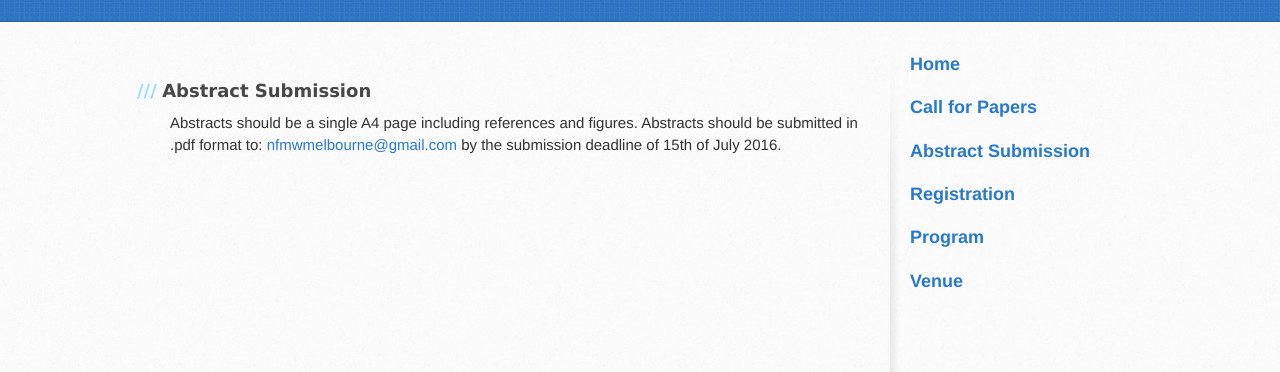
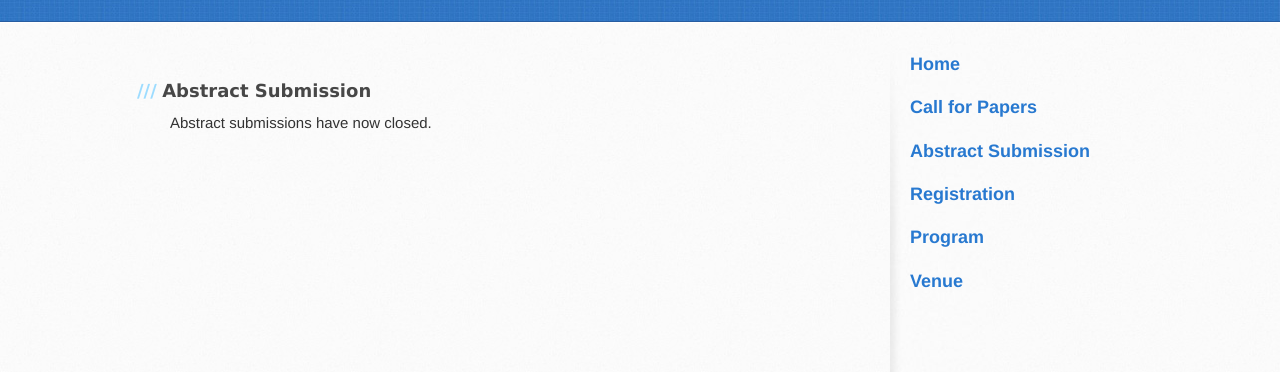
Before and after one commit to NFMW/nfmw.github.io, a plain HTML site: page submission.html in a window 1280 px wide. Shown: the part 258-630 px from the top of the page. Drawn offline with Linux system fonts and the light colour scheme.

Commit message:
Submissions closed

```diff
--- a/submission.html
+++ b/submission.html
@@ -34,7 +34,8 @@
         <section id="main-content">
 <h3>Abstract Submission</h3>
 		<p>
-Abstracts should be a single A4 page including references and figures. Abstracts should be submitted in .pdf format to: <a href="mailto:nfmwmelbourne@gmail.com" target="_blank">nfmwmelbourne@gmail.com</a> by the submission deadline of 15th of July 2016.
+Abstract submissions have now closed.
+<!--Abstracts should be a single A4 page including references and figures. Abstracts should be submitted in .pdf format to: <a href="mailto:nfmwmelbourne@gmail.com" target="_blank">nfmwmelbourne@gmail.com</a> by the submission deadline of 15th of July 2016. -->
 </p>
         </section>
 
```
Also changed, not shown: index.html (+1 -1 lines), 1 other file.
